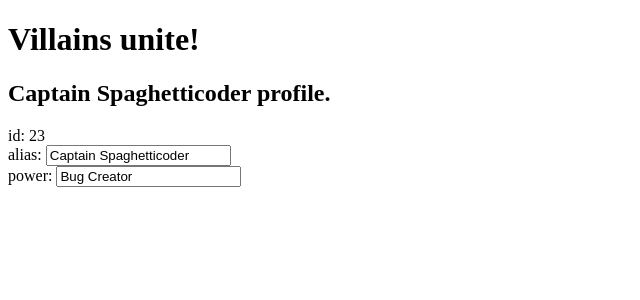
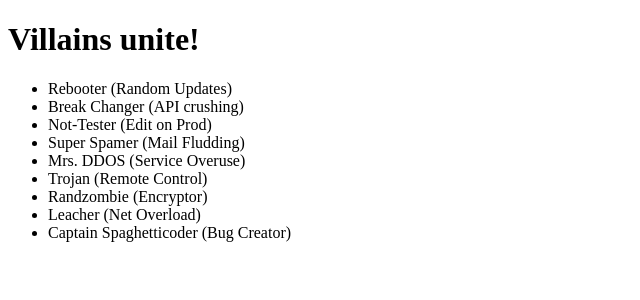
Before and after one commit to wingsuitist/villains, an Angular app: page / in a window 1280 px wide. Shown: the top 300 px of the page, without its empty margins (0-640 px from the left). Built offline with nearby package versions, Linux system fonts and the light colour scheme.

Commit message:
implement master/detail view

```diff
--- a/src/app/app.component.css
+++ b/src/app/app.component.css
@@ -0,0 +1,3 @@
+.selected {
+  text-decoration: underline;
+}
--- a/src/app/app.component.html
+++ b/src/app/app.component.html
@@ -1,6 +1,19 @@
 <h1>
   {{title}}
 </h1>
+
+<ul class="thisVillain">
+  <li *ngFor="let thisVillain of villains"
+    (click)="onSelect(thisVillain)"
+    [class.selected]="thisVillain === villain">
+
+    {{thisVillain.alias}}
+    <span class="power">({{thisVillain.power}})</span>
+
+  </li>
+</ul>
+
+<div *ngIf="villain">
   <h2>{{villain.alias}} profile.</h2>
   <div>
     <label>id: </label>
@@ -14,3 +27,4 @@
     <label>power: </label>
     <input [(ngModel)]="villain.power" placeholder="power" />
   </div>
+</div>
--- a/src/app/app.component.ts
+++ b/src/app/app.component.ts
@@ -1,5 +1,17 @@
 import { Component } from '@angular/core';
 import { Villain } from './shared';
+
+const VILLAINS: Villain[] = [
+  {id: 1, alias: 'Rebooter', power: 'Random Updates'},
+  {id: 2, alias: 'Break Changer', power: 'API crushing'},
+  {id: 3, alias: 'Not-Tester', power: 'Edit on Prod'},
+  {id: 4, alias: 'Super Spamer', power: 'Mail Fludding'},
+  {id: 5, alias: 'Mrs. DDOS', power: 'Service Overuse'},
+  {id: 6, alias: 'Trojan', power: 'Remote Control'},
+  {id: 7, alias: 'Randzombie', power: 'Encryptor'},
+  {id: 8, alias: 'Leacher', power: 'Net Overload'},
+  {id: 23, alias: 'Captain Spaghetticoder', power: 'Bug Creator'}
+];
 
 @Component({
   selector: 'vil-root',
@@ -8,9 +20,10 @@ import { Villain } from './shared';
 })
 export class AppComponent {
   title = 'Villains unite!';
-  villain : Villain = {
-    id: 23,
-    alias: 'Captain Spaghetticoder',
-    power: 'Bug Creator'
-  };
+  villains = VILLAINS;
+  villain: Villain;
+
+  onSelect(villain: Villain): void {
+    this.villain = villain;
+  }
 }
```
Lines whose indentation alone changed are shown as unchanged.
